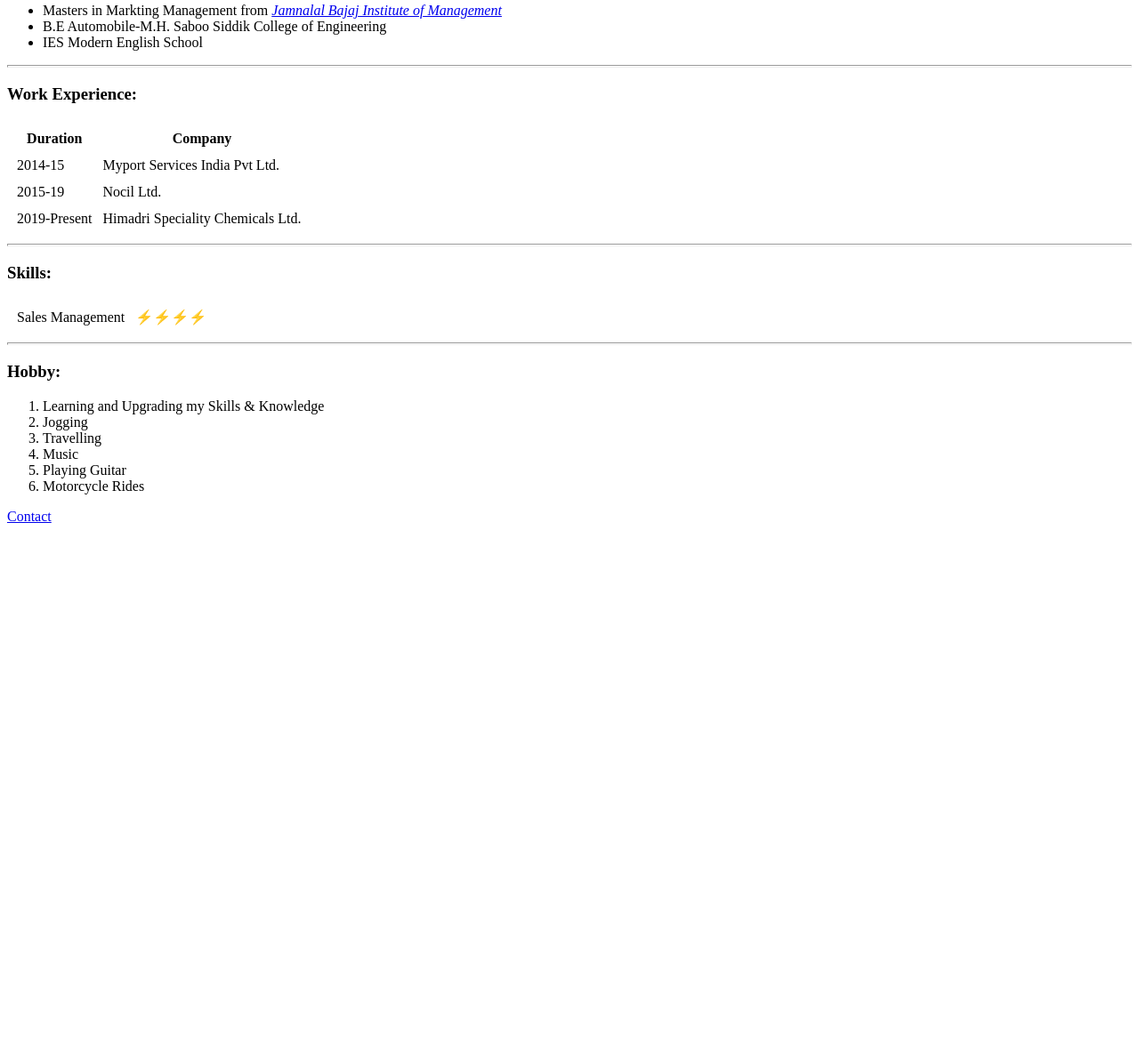
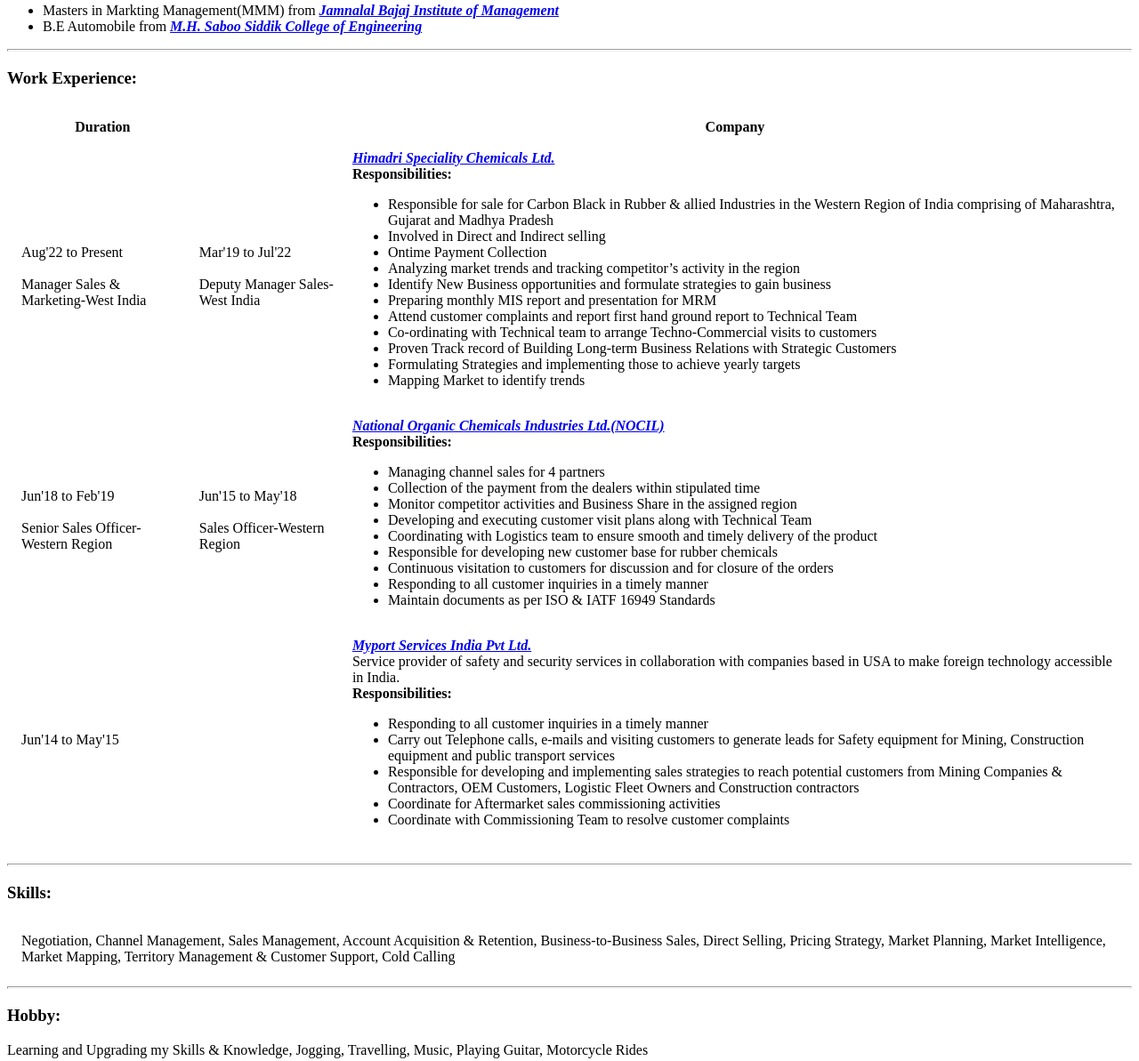
Before and after one commit to dipteshmhimadri/cv, a plain HTML site: page index.html in a window 1280 px wide. Shown: the part 301-1494 px from the top of the page at 89% size. Before the commit the page ends 899 px from the top, so only its background shows below. Drawn offline with Linux system fonts and the light colour scheme.

Commit message:
Update index.html

```diff
--- a/index.html
+++ b/index.html
@@ -3,7 +3,9 @@
   <head>
     <meta charset="utf-8">
     <title>Diptesh Mitkar's Resume</title>
+    <link rel="stylesheet" href="css/styles.css">
   </head>
+
 
   <body>
     <table cellspacing= "10">
@@ -11,8 +13,8 @@
       <td><img src="images/Diptesh.jpg"></td>
       <td>
           <h1>Diptesh Mitkar</h1>
-          <p><em>Manager Sales & Marketing-West India at <strong><a href="https://www.himadri.com/">Himadri Speciality Chemicals Ltd.</a> </strong> </em> </p>
-          <p>B.E Automobile Graduate with Sales & Marketing background.</p>
+          <p>B.E Automobile Graduate with Sales & Marketing background</p>
+          <p>Experienced Sales Professional with a demonstrated history of working in the chemicals industry. Skilled at Customer Service and Relationship Management, Negotiation and Sales Management. Holding a Bachelor's Degree focused in Automobile Engineering from University of Mumbai</p>
       </td>
       </tr>
     </table>
@@ -20,59 +22,118 @@
 
     <h3><strong>Qualification:</strong></h3>
     <ul>
-      <li>Masters in Markting Management from <em><a href="https://jbims.edu/">Jamnalal Bajaj Institute of Management</a></em></li>
-      <li>B.E Automobile-M.H. Saboo Siddik College of Engineering</li>
-      <li>IES Modern English School</li>
+      <li>Masters in Markting Management(MMM) from <strong><em><a href="https://jbims.edu/">Jamnalal Bajaj Institute of Management</a></em></strong></li>
+      <li>B.E Automobile from <strong><em><a href="https://www.mhssce.ac.in/Automobile.php">M.H. Saboo Siddik College of Engineering</a></em></strong></li>
     </ul>
     <hr size =3>
 
     <h3><strong>Work Experience:</strong></h3>
-    <table cellspacing=10>
+    <table cellspacing=15>
       <thead>
         <th>Duration</th>
+        <th></th>
         <th>Company</th>
       </thead>
 
       <tr>
-        <td>2014-15</td>
-        <td>Myport Services India Pvt Ltd.</td>
+        <td>Aug'22 to Present<br><br>
+          Manager Sales & Marketing-West India
+        </td>
+        <td>Mar'19 to Jul'22<br><br>
+          Deputy Manager Sales-West India
+        </td>
+        <td><em><strong><a href="https://www.himadri.com/">Himadri Speciality Chemicals Ltd.</a> </strong> </em><br>
+          <strong>Responsibilities:</strong><br>
+          <ul>
+            <li>Responsible for sale for Carbon Black in Rubber & allied Industries in the Western Region of India comprising of Maharashtra, Gujarat and Madhya Pradesh</li>
+            <li>Involved in Direct and Indirect selling</li>
+            <li>Ontime Payment Collection</li>
+            <li>Analyzing market trends and tracking competitor’s activity in the region</li>
+            <li>Identify New Business opportunities and formulate strategies to gain business</li>
+            <li>Preparing monthly MIS report and presentation for MRM</li>
+            <li>Attend customer complaints and report first hand ground report to Technical Team</li>
+            <li>Co-ordinating with Technical team to arrange Techno-Commercial visits to customers</li>
+            <li>Proven Track record of Building Long-term Business Relations with Strategic Customers</li>
+            <li>Formulating Strategies and implementing those to achieve yearly targets</li>
+            <li>Mapping Market to identify trends</li>
+          </ul>
+
+        </td>
+      </tr>
+
+      <tr>
+        <td>Jun'18 to Feb'19<br><br>
+          Senior Sales Officer-Western Region
+        </td>
+        <td>Jun'15 to May'18<br><br>
+          Sales Officer-Western Region
+        </td>
+        <td> <strong><em><a href="https://www.nocil.com/">National Organic Chemicals Industries Ltd.(NOCIL)</a></em></strong><br>
+          <strong>Responsibilities:</strong><br>
+          <ul>
+            <li>Managing channel sales for 4 partners</li>
+            <li>Collection of the payment from the dealers within stipulated time</li>
+            <li>Monitor competitor activities and Business Share in the assigned region</li>
+            <li>Developing and executing customer visit plans along with Technical Team</li>
+            <li>Coordinating with Logistics team to ensure smooth and timely delivery of the product</li>
+            <li>Responsible for developing new customer base for rubber chemicals</li>
+            <li>Continuous visitation to customers for discussion and for closure of the orders</li>
+            <li>Responding to all customer inquiries in a timely manner</li>
+            <li>Maintain documents as per ISO & IATF 16949 Standards</li>
+          </ul>
+        </td>
       </tr>
       <tr>
-        <td>2015-19</td>
-        <td>Nocil Ltd.</td>
+        <td>Jun'14 to May'15</td>
+        <td><br><br>
+        </td>
+        <td><strong><em><a href="https://myportservicesindia.com/">Myport Services India Pvt Ltd.</a></em></strong><br>
+          Service provider of safety and security services in collaboration with companies based in USA to make foreign technology accessible in India. <br>
+        <strong>Responsibilities:</strong><br>
+        <ul>
+          <li>Responding to all customer inquiries in a timely manner</li>
+          <li>Carry out Telephone calls, e-mails and visiting customers to generate leads for Safety equipment for Mining, Construction equipment and public transport services</li>
+          <li>Responsible for developing and implementing sales strategies to reach potential customers from Mining Companies & Contractors, OEM Customers, Logistic Fleet Owners and Construction contractors</li>
+          <li>Coordinate for Aftermarket sales commissioning activities</li>
+          <li>Coordinate with Commissioning Team to resolve customer complaints</li>
+        </ul>
+        </td>
       </tr>
-      <tr>
-        <td>2019-Present</td>
-        <td>Himadri Speciality Chemicals Ltd.</td>
-      </tr>
+
     </table>
     <hr size =3>
 
     <h3>Skills:</h3>
 
-    <table cellspacing=10>
+    <table cellspacing=15>
       <tr>
-        <td>Sales Management</td>
-        <td>⚡⚡⚡⚡</td>
+        <td>
+          Negotiation,
+          Channel Management,
+          Sales Management,
+          Account Acquisition & Retention,
+          Business-to-Business Sales,
+          Direct Selling,
+          Pricing Strategy,
+          Market Planning,
+          Market Intelligence,
+          Market Mapping,
+          Territory Management & Customer Support,
+          Cold Calling
+
+        </td>
+
       </tr>
     </table>
-
-
-
     <hr size =3>
 
-
-
-
     <h3><strong>Hobby:</strong></h3>
-    <ol>
-      <li>Learning and Upgrading my Skills & Knowledge</li>
-      <li>Jogging</li>
-      <li>Travelling</li>
-      <li>Music</li>
-      <li>Playing Guitar</li>
-      <li>Motorcycle Rides</li>
-    </ol>
+    <p>Learning and Upgrading my Skills & Knowledge,
+      Jogging, Travelling,
+      Music,
+      Playing Guitar,
+      Motorcycle Rides
+    </p>
     <a href="Contact.html">Contact</a>
   </body>
 </html>
```
